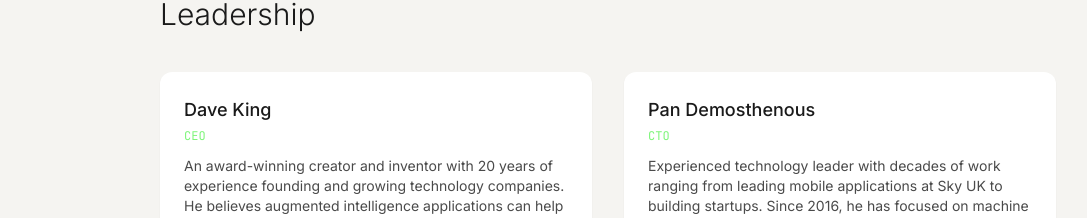
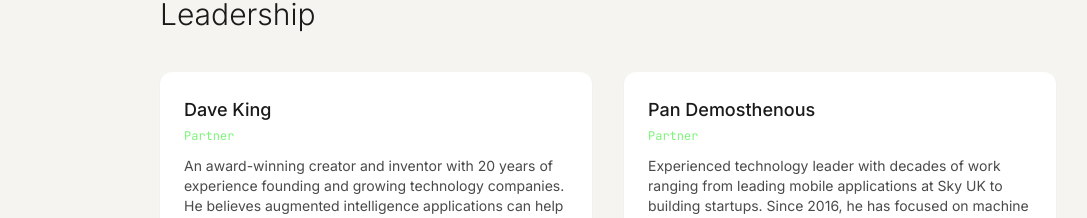
Before and after one commit to m37daveking/ri-web, a Next.js app: page /about in a window 1280 px wide. Shown: the part 1494-1712 px from the top of the page, without its empty margins (32-1119 px from the left). Built offline with nearby package versions, Linux system fonts and the light colour scheme.

Commit message:
Change Dave and Pan titles to Partner

```diff
--- a/src/app/about/page.tsx
+++ b/src/app/about/page.tsx
@@ -131,7 +131,7 @@ export default function AboutPage() {
               {/* Dave King */}
               <div className="bg-white rounded-xl shadow-sm p-6">
                 <h3 className="text-lg font-medium mb-1 text-[var(--foreground)]">Dave King</h3>
-                <p className="font-mono text-xs text-[var(--accent)] mb-3">CEO</p>
+                <p className="font-mono text-xs text-[var(--accent)] mb-3">Partner</p>
                 <p className="text-sm text-[var(--foreground-muted)]">
                   An award-winning creator and inventor with 20 years of experience founding and growing technology companies. He believes augmented intelligence applications can help human and machine achieve much more than either could alone.
                 </p>
@@ -140,7 +140,7 @@ export default function AboutPage() {
               {/* Pan Demosthenous */}
               <div className="bg-white rounded-xl shadow-sm p-6">
                 <h3 className="text-lg font-medium mb-1 text-[var(--foreground)]">Pan Demosthenous</h3>
-                <p className="font-mono text-xs text-[var(--accent)] mb-3">CTO</p>
+                <p className="font-mono text-xs text-[var(--accent)] mb-3">Partner</p>
                 <p className="text-sm text-[var(--foreground-muted)]">
                   Experienced technology leader with decades of work ranging from leading mobile applications at Sky UK to building startups. Since 2016, he has focused on machine learning and language technology to solve real-world challenges.
                 </p>
```
